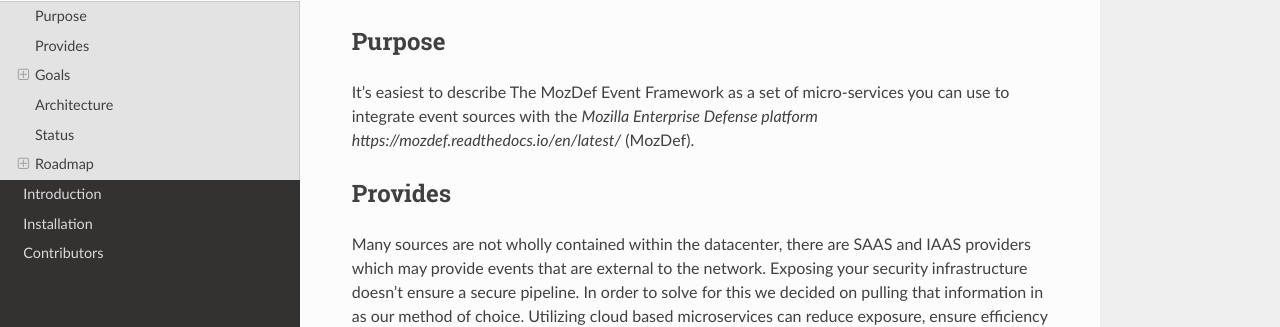
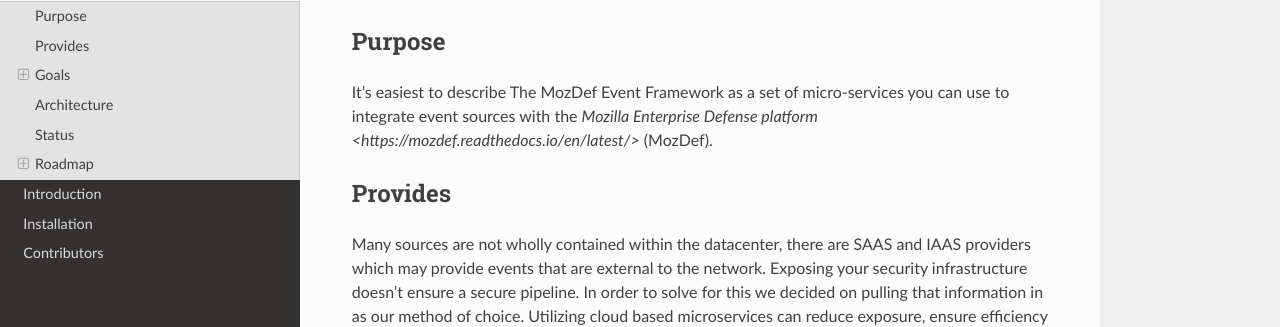
Before and after one commit to mozilla/mozdef-event-framework, a Sphinx documentation site: the page built from docs/source/overview.rst, in a window 1280 px wide and 900 px high. Shown: the part 135-462 px from the top of the window. Built offline with Sphinx 7.4.7 and the Read the Docs theme 2.0.0, drawn with Linux system fonts in a browser that asks for light colours; pages that are not in the unit, such as notebooks, are missing from menus.

Commit message:
adding tags

```diff
--- a/docs/source/overview.rst
+++ b/docs/source/overview.rst
@@ -5,7 +5,7 @@
 -------
 
 
-It's easiest to describe The MozDef Event Framework as a set of micro-services you can use to integrate event sources with the `Mozilla Enterprise Defense platform https://mozdef.readthedocs.io/en/latest/` (MozDef).
+It's easiest to describe The MozDef Event Framework as a set of micro-services you can use to integrate event sources with the `Mozilla Enterprise Defense platform <https://mozdef.readthedocs.io/en/latest/>` (MozDef).
 
 Provides
 --------
```
